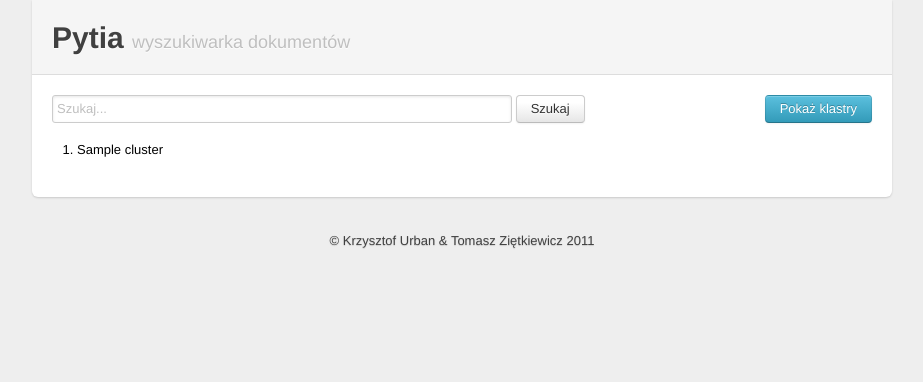
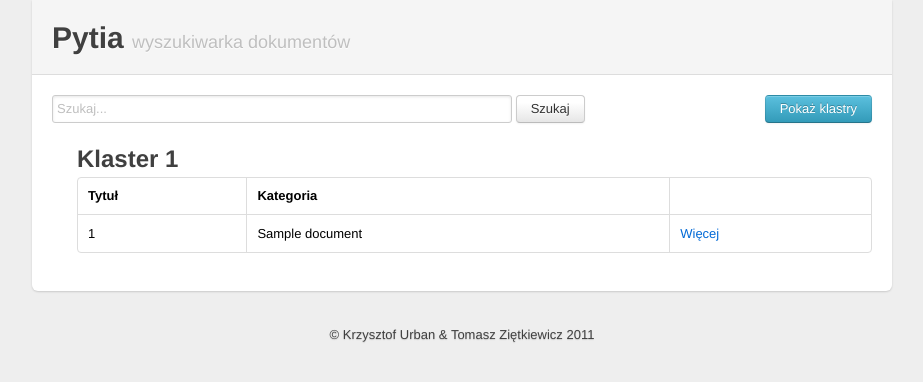
Before and after one commit to powerllamas/EZI, a Flask app: template templates/clusters.html in a window 1280 px wide. Shown: the top 382 px of the page, without its empty margins (178-1101 px from the left). Run offline with Flask 2, Linux system fonts and the light colour scheme; the template is opened without the code that fills it: most values are stand-ins (such as "Sample title", 1, 10 or a date in 2020); parts of the project's set-up code (start-up, migrations or seed data) failed here and were passed over.

Commit message:
proper display of clusters

```diff
--- a/server.py
+++ b/server.py
@@ -54,7 +54,12 @@ def clusters():
     clusters = tfidf.group_kmeans(9, 10)
     enhanced_clusters = [[documents[doc_id] for doc_id in cluster]
             for cluster in clusters]
-    return render_template('clusters.html', clusters=enhanced_clusters)
+    cleaned_clusters = [[(Cleaner.make_printable(title),
+        Cleaner.make_printable(desc),
+        category)
+        for title, desc, category in cluster]
+        for cluster in enhanced_clusters]
+    return render_template('clusters.html', clusters=cleaned_clusters)
 
 if __name__ == '__main__':
     port = int(os.environ.get("PORT", 5000))
--- a/static/custom.css
+++ b/static/custom.css
@@ -89,3 +89,7 @@ input, li {
   color: rgba(82, 168, 236, 0.8);
   text-decoration: none;
 }
+
+ol.clusters {
+  list-style: none;
+}
--- a/templates/clusters.html
+++ b/templates/clusters.html
@@ -1,8 +1,28 @@
 {% extends "base.html" %}
 {% block body %}
-  <ol>
+  <ol class="clusters">
     {% for cluster in clusters %}
-    <li>{{ cluster }}</li>
+    <li>
+      <h2>Klaster {{ loop.index }}</h2>
+      <table>
+        <thead>
+          <tr>
+            <th>Tytuł</th>
+            <th>Kategoria</th>
+            <th></th>
+          </tr>
+        </thead>
+        <tbody>
+          {% for document in cluster %}
+          <tr>
+            <td>{{ document[0] }}</td>
+            <td>{{ document[2] }}</td>
+            <td><a href="#" rel="popover" title="{{ document[0] }}" data-content="{{ document[1] }}" >Więcej</a></td>
+          </tr>
+          {% endfor %}
+        </tbody>
+      </table>
+    </li>
     {% endfor %}
   </ol>
 {% endblock %}
```
